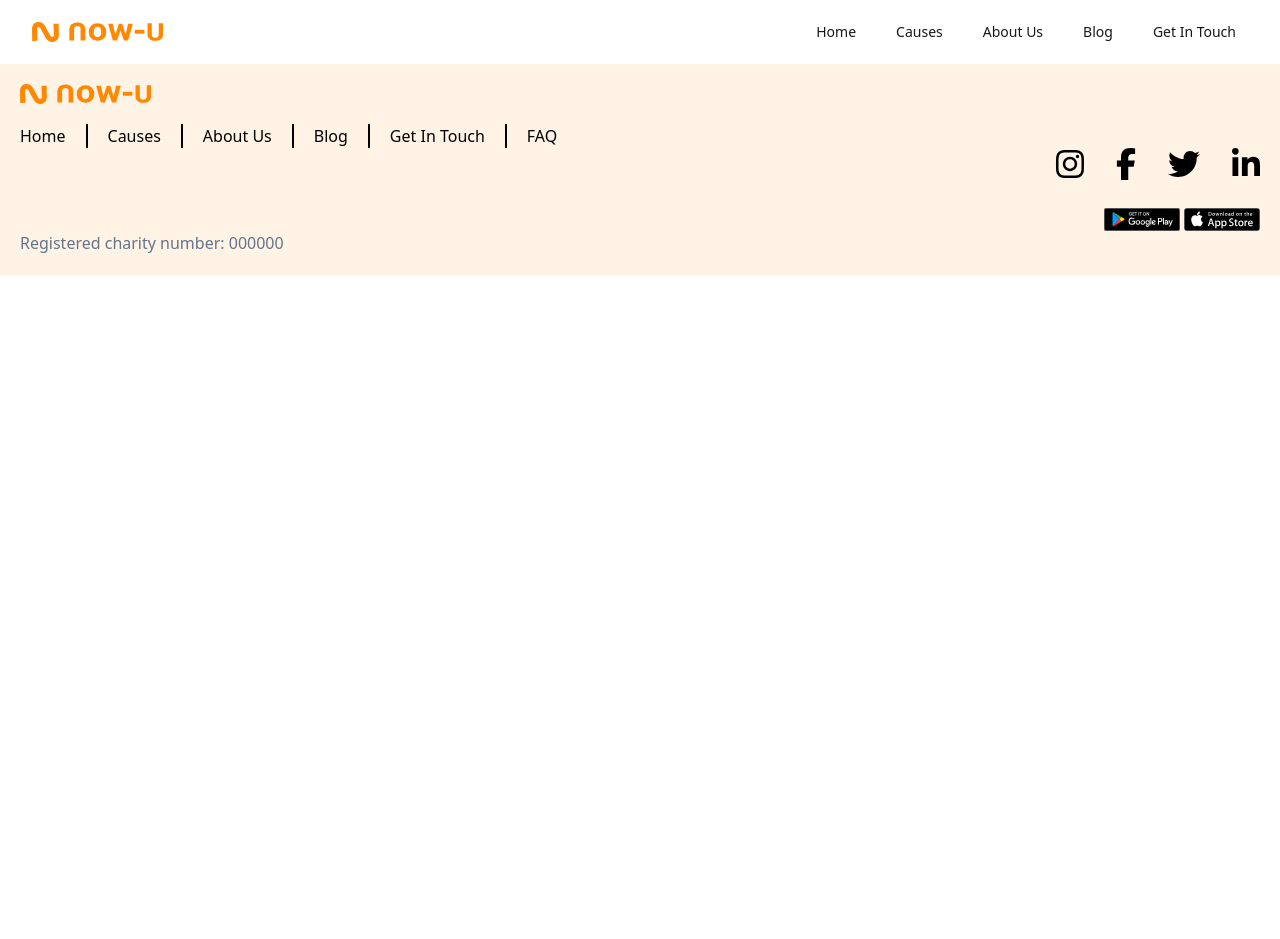
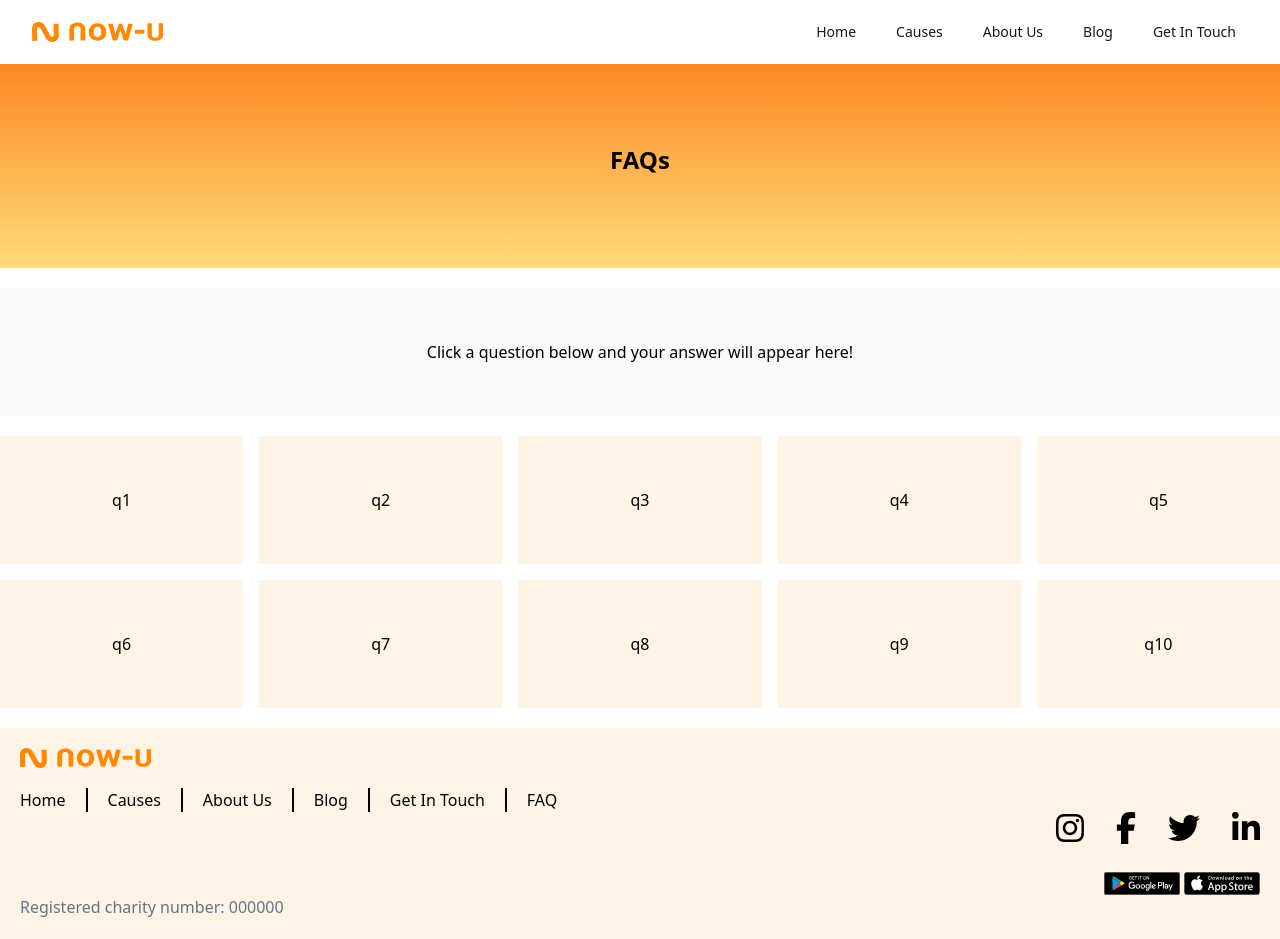
Before and after one commit to now-u/now-u-web, a React (Vite) app: page /FAQ in a window 1280 px wide. Before the commit the page ends 800 px from the top, so only its background shows below. Built offline with nearby package versions, Linux system fonts and the light colour scheme.

Commit message:
done FAQ page

```diff
--- a/src/App.tsx
+++ b/src/App.tsx
@@ -1,30 +1,27 @@
-import {
-  BrowserRouter,
-  Routes,
-  Route,
-} from "react-router-dom";
-import { Home } from '@/pages/Home';
-import { Route as PageRoute } from "@/utils/constants"
-import { About } from '@/pages/About';
+import { BrowserRouter, Routes, Route } from "react-router-dom";
+import { Home } from "@/pages/Home";
+import { Route as PageRoute } from "@/utils/constants";
+import { About } from "@/pages/About";
 import { Navbar } from "@/components/Navbar";
 import { CausesPage } from "@/pages/causes";
+import { FAQPage } from "@/pages/FAQ";
 import { Footer } from "@/components/Footer";
 
 export default function App() {
   return (
     <BrowserRouter>
       <div>
-        <Navbar/>
+        <Navbar />
 
         <Routes>
           <Route path={PageRoute.HOME} element={<Home />} />
           <Route path={PageRoute.ABOUT} element={<About />} />
-          <Route path={PageRoute.CAUSES} element={<CausesPage/>} />
+          <Route path={PageRoute.CAUSES} element={<CausesPage />} />
+          <Route path={PageRoute.FAQ} element={<FAQPage />} />
         </Routes>
 
         <Footer />
-
       </div>
     </BrowserRouter>
   );
-};
+}
--- a/src/components/Footer.tsx
+++ b/src/components/Footer.tsx
@@ -20,7 +20,7 @@ import {
 
 const navigation: NamedRoute[] = [
   ...headerNavigation,
-  { text: "FAQ", to: Route.HOME },
+  { text: "FAQ", to: Route.FAQ },
 ];
 
 const socialMediaLinks: Array<{ icon: IconDefinition; link: string }> = [
--- a/src/components/PageHeader.tsx
+++ b/src/components/PageHeader.tsx
@@ -68,7 +68,7 @@ export const PageHeader = (props: TitleBodyButtonProps): JSX.Element => {
 
 export const PageSection = (props: ImageSectionHeaderProps): JSX.Element => {
   return (
-    <div className="flex flex-col md:flex-row place-content-around bg-cream place-items-center px-5 py-20">
+    <div className="flex flex-col lg:flex-row place-content-around bg-cream place-items-center px-0 sm:px-5 py-10">
       <TitleBodyButton
         title={props.title}
         body={props.body}
@@ -76,7 +76,7 @@ export const PageSection = (props: ImageSectionHeaderProps): JSX.Element => {
         buttonText={props.buttonText}
       />
       <img
-        className=" w-2/3 md:w-1/2 lg:w-1/3 p-10 xl:p-1"
+        className=" w-4/5 md:w-1/2 lg:w-1/3 p-10 xl:p-1"
         src={props.image}
         alt=""
       />
--- a/src/pages/About.tsx
+++ b/src/pages/About.tsx
@@ -11,7 +11,7 @@ import { IconRow, icons } from "@/components/IconRow";
 
 export const About = (): JSX.Element => {
   return (
-    <div>
+  <div>
       <PageHeader
         title="About Us"
         body={[
--- /dev/null
+++ b/src/pages/FAQ.tsx
@@ -0,0 +1,55 @@
+import React from "react";
+
+import { TitleText } from "@/components/PageHeader";
+
+export const FAQPage = (): JSX.Element => {
+  const numList = [0, 1, 2, 3, 4, 5, 6, 7, 8, 9, 10];
+
+  const questionAndAnswers = [
+    {
+      Q: "q0",
+      A: "Click a question below and your answer will appear here!",
+    },
+    { Q: "q1", A: "A1" },
+    { Q: "q2", A: "A2" },
+    { Q: "q3", A: "A3" },
+    { Q: "q4", A: "A4" },
+    { Q: "q5", A: "A5" },
+    { Q: "q6", A: "A6" },
+    { Q: "q7", A: "A7" },
+    { Q: "q8", A: "A8" },
+    { Q: "q9", A: "A9" },
+    { Q: "q10", A: "A10" },
+  ];
+
+  const questions = questionAndAnswers.map((el) => el.Q);
+  const answers = questionAndAnswers.map((el) => el.A);
+
+  const [interestingNum, setInterestingNum] = React.useState(0);
+
+  return (
+    <div>
+      <div className="bg-gradient-to-b from-gradlight to-graddark grid place-items-center px-5 py-20">
+        <TitleText text="FAQs" />
+      </div>
+      <div className="bg-slate-50 my-5 h-32 text-center flex flex-col justify-center">
+        {answers[interestingNum]}
+      </div>
+      <div className="grid grid-rows-2 gap-4 grid-cols-5 mb-5">
+        {numList.slice(1).map((num) => (
+          <button
+            value={num}
+            onClick={(event) =>
+              setInterestingNum(
+                parseInt((event.target as HTMLButtonElement).value)
+              )
+            }
+            className="bg-cream h-32 justify-center"
+          >
+            {questions[num]}
+          </button>
+        ))}
+      </div>
+    </div>
+  );
+};
--- a/src/utils/constants.ts
+++ b/src/utils/constants.ts
@@ -2,6 +2,7 @@ export enum Route {
   HOME = '/',
   ABOUT = '/about',
   CAUSES = '/causes',
+  FAQ = '/FAQ',
 }
 
 export const APPLE_STORE_URL = 'https://apps.apple.com/us/app/now-u/id1516126639'
```
